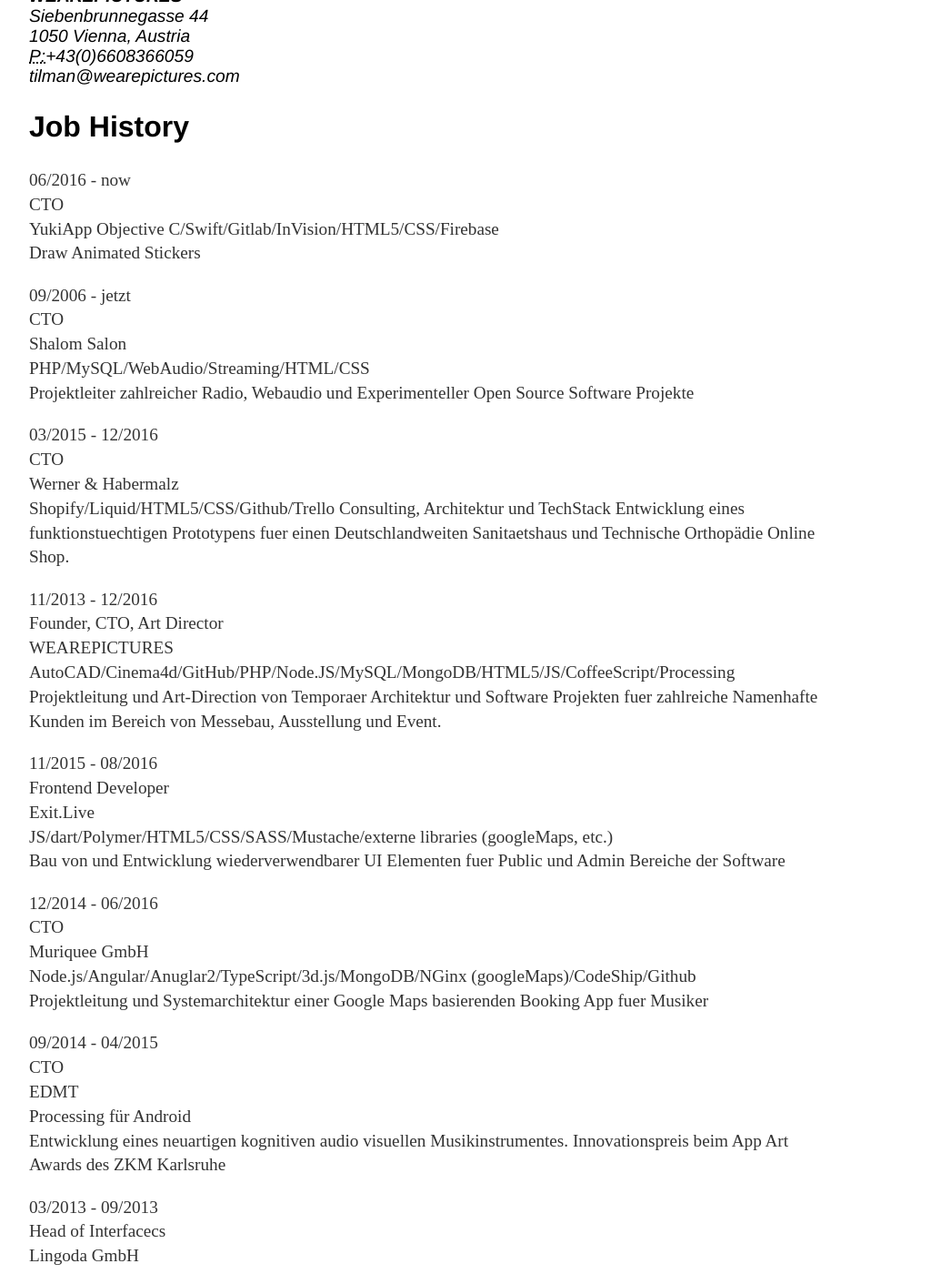
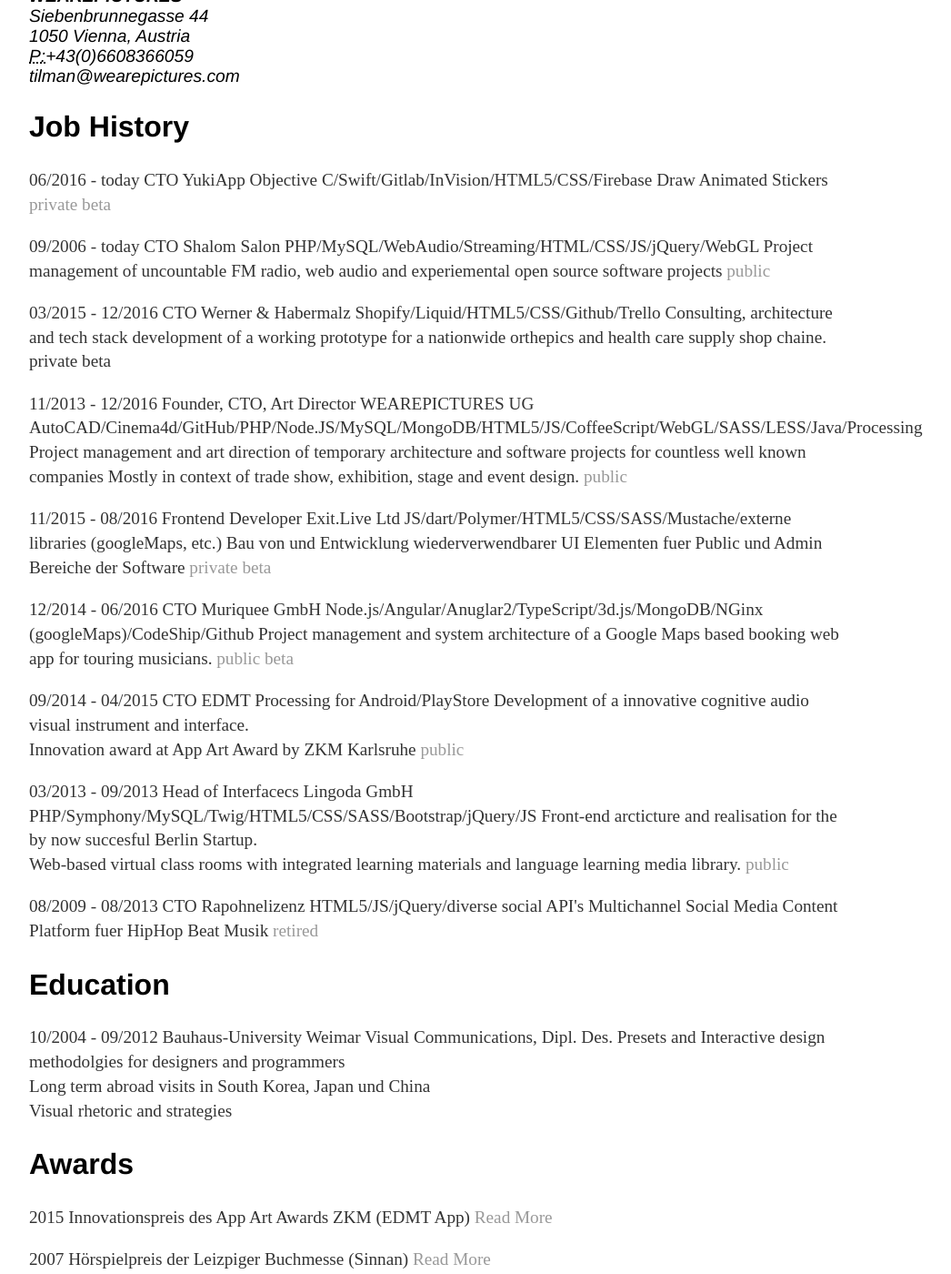
Before and after one commit to mandymozart/mandymozart, a Jekyll site: the page built from cv/index.html, in a window 1280 px wide and 1400 px high, scrolled down 217 px. Shown: the whole window at 91% size, without its empty margins (160-1206 px from the left). Built offline with Jekyll 4.4.1, drawn with Linux system fonts in a browser that asks for light colours; some of the changed text lies outside the part shown.

Commit message:
skills, education, cv, links

```diff
--- a/_layouts/default.html
+++ b/_layouts/default.html
@@ -27,6 +27,7 @@
    <ul>
    <li><a href="mailto:tilman@wearepictures.com">email</a></li>
    <li><a href="https://github.com/porschuetz">github.com/porschuetz</a></li>
+   <li><a href="https://www.wearepictures.com">www.wearepictures.com</a></li>
    </ul>
   </footer>
   </body>
--- a/cv/index.html
+++ b/cv/index.html
@@ -17,107 +17,132 @@ title: CV of Tilman Porschuetz
 					<h2>Job History</h2>
 
 					<p>
-					06/2016 - now<br />
-					CTO<br />
-					YukiApp
-					Objective C/Swift/Gitlab/InVision/HTML5/CSS/Firebase<br />
-					Draw Animated Stickers<br />
+					<span class="date">06/2016 - today</span>
+					<span class="role">CTO</span>
+					<span class="company">YukiApp</spam>
+					<span class="techstack">Objective C/Swift/Gitlab/InVision/HTML5/CSS/Firebase</span>
+					<span class="description">Draw Animated Stickers</span>
+					<span class="status private-beta"><a href="http://www.yukiapp.com">private beta</a></span>
 					</p>
 
 					<p>
-					09/2006 - jetzt<br />
-					CTO<br />
-					Shalom Salon<br />
-					PHP/MySQL/WebAudio/Streaming/HTML/CSS<br />
-					Projektleiter zahlreicher Radio, Webaudio und Experimenteller Open Source Software Projekte<br />
+					<span class="date">09/2006 - today</span>
+					<span class="role">CTO</span>
+					<span class="company">Shalom Salon</span>
+					<span class="techstack">PHP/MySQL/WebAudio/Streaming/HTML/CSS/JS/jQuery/WebGL</span>
+					<span class="description">Project management of uncountable FM radio, web audio and experiemental open source software projects</span>
+					<span class="status public"><a href="http://www.shalomsalon.de">public</a></span>
 					</p>
 
 					<p>
-					03/2015 - 12/2016<br />
-					CTO<br />
-					Werner &amp; Habermalz<br />
-					Shopify/Liquid/HTML5/CSS/Github/Trello
-					Consulting, Architektur und TechStack Entwicklung eines funktionstuechtigen Prototypens fuer einen Deutschlandweiten Sanitaetshaus und Technische Orthopädie Online Shop.
+					<span class="date">03/2015 - 12/2016</span>
+					<span class="role">CTO</span>
+					<span class="company">Werner &amp; Habermalz</span>
+					<span class="techstack">Shopify/Liquid/HTML5/CSS/Github/Trello</span>
+					<span class="description">Consulting, architecture and tech stack development of a working prototype for a nationwide orthepics and health care supply shop chaine.</span>
+					<span class="status private-beta">private beta</span>
 					</p>
 
 					<p>
-					11/2013 - 12/2016<br />
-					Founder, CTO, Art Director<br />
-					WEAREPICTURES<br />
-					AutoCAD/Cinema4d/GitHub/PHP/Node.JS/MySQL/MongoDB/HTML5/JS/CoffeeScript/Processing<br />
-					Projektleitung und Art-Direction von Temporaer Architektur und Software Projekten fuer zahlreiche Namenhafte Kunden im Bereich von Messebau, Ausstellung und Event.
+					<span class="date">11/2013 - 12/2016</span>
+					<span class="role">Founder, CTO, Art Director</span>
+					<span class="company">WEAREPICTURES UG</span>
+					<span class="techstack">AutoCAD/Cinema4d/GitHub/PHP/Node.JS/MySQL/MongoDB/HTML5/JS/CoffeeScript/WebGL/SASS/LESS/Java/Processing</span>
+					<span class="description">Project management and art direction of temporary architecture and software projects for countless well known companies
+						Mostly in context of trade show, exhibition, stage and event design.</span>
+					<span class="status public"><a href="http://www.wearepictures.com">public</a></span>
 					<p>
 
 					<p>
-					11/2015 - 08/2016<br />
-					Frontend Developer<br />
-					Exit.Live<br />
-					JS/dart/Polymer/HTML5/CSS/SASS/Mustache/externe libraries (googleMaps, etc.)<br />
-					Bau von und Entwicklung wiederverwendbarer UI Elementen fuer Public und Admin Bereiche der Software
+					<span class="date">11/2015 - 08/2016</span>
+					<span class="role">Frontend Developer</span>
+					<span class="company">Exit.Live Ltd</span>
+					<span class="techstack">JS/dart/Polymer/HTML5/CSS/SASS/Mustache/externe libraries (googleMaps, etc.)</span>
+					<span class="description">Bau von und Entwicklung wiederverwendbarer UI Elementen fuer Public und Admin Bereiche der Software</span>
+					<span class="status private-beta"><a href="http://www.exit.live">private beta</a></span>
 					</p>
 
 					<p>
-					12/2014 - 06/2016<br />
-					CTO<br />
-					Muriquee GmbH<br />
-					Node.js/Angular/Anuglar2/TypeScript/3d.js/MongoDB/NGinx (googleMaps)/CodeShip/Github<br />
-					Projektleitung und Systemarchitektur einer Google Maps basierenden Booking App fuer Musiker
+					<span class="date">12/2014 - 06/2016</span>
+					<span class="role">CTO</span>
+					<span class="company">Muriquee GmbH</span>
+					<span class="techstack">Node.js/Angular/Anuglar2/TypeScript/3d.js/MongoDB/NGinx (googleMaps)/CodeShip/Github</span>
+					<span class="description">Project management and system architecture of a Google Maps based booking web app for touring musicians.</span>
+					<span class="status public-beta"><a href="http://www.shalomsalon.de">public beta</a></span>
 					</p>
 
 					<p>
-					09/2014 - 04/2015<br />
-					CTO<br />
-					EDMT<br />
-					Processing für Android<br />
-					Entwicklung eines neuartigen kognitiven audio visuellen Musikinstrumentes. Innovationspreis beim App Art Awards des ZKM Karlsruhe
+					<span class="date">09/2014 - 04/2015</span>
+					<span class="role">CTO</span>
+					<span class="company">EDMT</span>
+					<span class="techstack">Processing for Android/PlayStore</span>
+					<span class="description">
+						Development of a innovative cognitive audio visual instrument and interface.<br />
+						Innovation award at App Art Award by ZKM Karlsruhe</span>
+					<span class="status public"><a href="https://play.google.com/store/apps/details?id=processing.android.test.visualux3">public</a></span>
 					</p>
 
 					<p>
-					03/2013 - 09/2013<br />
-					Head of Interfacecs<br />
-					Lingoda GmbH<br />
-					PHP/Symphony/MySQL/Twig/HTML5/CSS/SASS/Bootstrap/jQuery/JS<br />
-					Frontend Framework konzeption und Umsetzung fuer den Start der mittlerweile sehr erfolgreichen Sprachlern Platform. <br />
-					Webbassierte Virtuelle Klassenraeume mit integriertem Lernmaterial und Sprachlern Videothek.
+					<span class="date">03/2013 - 09/2013</span>
+					<span class="role">Head of Interfacecs</span>
+					<span class="company">Lingoda GmbH</span>
+					<span class="techstack">PHP/Symphony/MySQL/Twig/HTML5/CSS/SASS/Bootstrap/jQuery/JS</span>
+					<span class="description">Front-end arcticture and realisation for the by now succesful Berlin Startup.<br />
+						Web-based virtual class rooms with integrated learning materials and language learning media library.
+						</span>
+					<span class="status public"><a href="http://www.shalomsalon.de">public</a></span>
 					</p>
 
 					<p>
-					08/2009 - 08/2013<br />
-					CTO<br />
-					Rapohnelizenz<br />
-					HTML5/JS/jQuery/diverse social API's<br />
-					Multichannel Social Media Content Platform fuer HipHop Beat Musik
+					<span class="date">08/2009 - 08/2013</span>
+					<span class="role">CTO</span>
+					<span class="company">Rapohnelizenz</span>
+					<span class="techstack">HTML5/JS/jQuery/diverse social API's</span>
+					<span class="description">Multichannel Social Media Content Platform fuer HipHop Beat Musik</span>
+					<span class="status retired"><a href="http://www.shalomsalon.de">retired</a></span>
 					</p>
 
 					<h2>Education</h2>
 
 					<p>
-					10/2004 - 09/2012<br />
-					Bauhaus Universität Weimar Universität<br />
-					Visuelle Kommunikation , Dipl. Des.<br />
-					- Presets und Interaktive Graphische Gestaltungsmethoden und Umgebungen fuer Designer und Programmierer<br />
-					- Auslandsaufenthalt in Südkorea, Japan, China und Korea<br />
-					<br />
-					Umgang mit visuellen Gestaltungskonzepten
+					<span class="date">10/2004 - 09/2012</span>
+					<span class="institute">Bauhaus-University Weimar</span>
+					<span class="degree">Visual Communications, Dipl. Des.</span>
+					<span class="description">Presets and Interactive design methodolgies for designers and programmers<br />
+						Long term abroad visits in South Korea, Japan und China<br />
+						Visual rhetoric and strategies
+					</span>
 					</p>
 
 					<h2>Awards</h2>
 
 					<p>
-					2015
-					Innovationspreis des App Art Awards ZKM (EDMT App)
-					http://www.app-art-award.org/rueckblick/?lang=en
+					<span class="date">2015</span>
+					<span class="title">Innovationspreis des App Art Awards ZKM (EDMT App)</span>
+					<a href="http://www.app-art-award.org/rueckblick/?lang=en">Read More</a>
 					</p>
 
 					<p>
-					2007
-					Hörspielpreis der Leizpiger Buchmesse (Sinnan)
-					https://hoerspielsommer.de/wettbewerbe/archiv/2007-5-internationaler-hoerspielwettbewerb/
+					<span class="date">2007</span>
+					<span class="title">Hörspielpreis der Leizpiger Buchmesse (Sinnan)</span>
+					<a href="https://hoerspielsommer.de/wettbewerbe/archiv/2007-5-internationaler-hoerspielwettbewerb/">Read More</a>
 					</p>
 
 					<p>
-					2004
-					Schülerlotsen Preis der BDMi
+					<span class="date">2004</span>
+					<span class="title">Schülerlotsen Preis der BDMi</span>
 					</p>
 
+					<h2>Skills</h2>
+
+					<div class="skills">
+						<span class="skill">SVG &amp; Canvas</span><span class="skill">3D Visualisierung</span><span class="skill">3d.js</span><span class="skill">AngularJS</span><span class="skill">AngularJS2</span><span class="skill">CSS</span><span class="skill">Dart</span><span class="skill">Datenbanksystem</span><span class="skill">DVCS</span><span class="skill">Echtzeitgrafik</span><span class="skill">Google Cloud</span><span class="skill">Google Maps</span><span class="skill">HTML5</span><span class="skill">JavaScript</span><span class="skill">JSON</span><span class="skill">Node.js</span><span class="skill">Photoshop</span><span class="skill">PHP</span><span class="skill">Polymer</span><span class="skill">Projektleiter</span><span class="skill">TypeScript</span><span class="skill">UI</span><span class="skill">UX</span><span class="skill">Web Audio Streaming</span><span class="skill">WebGL</span><span class="skill">Docker</span><span class="skill">SASS</span>
+					</div>
+
+					<h2>Languages</h2>
+					German mother tounge
+					Englisch fluent
+					Französisch basic knowledge
+					Koreanisch basic knowledge
+
 	</div>
```
Also changed, not shown: about/index.html (+3 -4 lines).
